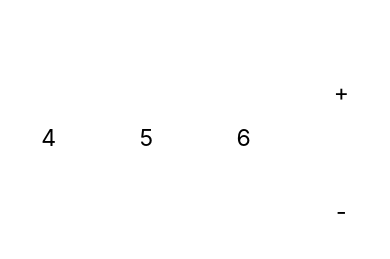
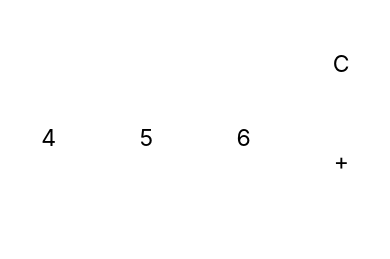
Before and after one commit to ripudamansinghthind/reactnativecalculator, a React Native app: screen / in a window 390 px wide. Shown: the part 337-596 px from the top of the page. Built offline with nearby package versions, Linux system fonts and the light colour scheme.

Commit message:
added additional operator

```diff
--- a/App.tsx
+++ b/App.tsx
@@ -18,13 +18,12 @@ export default class App extends Component<IProps, IState> {
       resultText: "",
       calculationText: "",
     }
-    this.operations = ['Del', '+', '-', '*','/']
+    this.operations = ['Del', 'C', '+', '-', '*','/']
   }
  calculateResult() {
     let text = this.state.resultText
     const lastChar = this.state.resultText.split('').pop()
     let ok1 = this.state.resultText
-    console.log(lastChar)
 
     if(text.length > 1) {
       if (text.charAt(0) == '*' || text.charAt(0) == '+' || text.charAt(0) == '-' || text.charAt(0) == '/') {
@@ -80,18 +79,9 @@ export default class App extends Component<IProps, IState> {
     })
   }
 }
-    // else if(text == '*' || text == '+' || text == '-' || text == '/') {
-    //   this.setState({
-    //     calculationText: "",
-    //     resultText: ""
-    //   })
-    // }
-
   }
  buttonPressed(text: string) {
-   if(Number(this.state.resultText) > 15) {
-    Toast.show('cant type more than 15 numbers');
-   }
+   if(this.state.resultText.length <= 30) {
     if(text=='=') {
       return this.validate && this.calculateResult()
     }
@@ -101,7 +91,6 @@ export default class App extends Component<IProps, IState> {
     switch(text) {
       case '.':
         const lastChar = this.state.resultText.split('').pop()
-        console.log(lastChar)
          if(lastChar == '.') {
            text = text.slice(-1);
            let ok = this.state.resultText;
@@ -112,6 +101,13 @@ export default class App extends Component<IProps, IState> {
     }
     return true
   }
+  else {
+    Toast.show('only 15 numbers please');
+    this.setState({
+      resultText: this.state.resultText.slice(0, -1)
+    })
+  }
+}
   validate() {
     const text = this.state.resultText
     switch(text.slice(-1)) {
@@ -126,9 +122,15 @@ export default class App extends Component<IProps, IState> {
   operate(operation: string) {
     switch(operation) {
       case 'Del':
+        this.setState({
+          resultText: this.state.resultText.slice(0, -1)
+        })
+        break
+      case 'C':
         let text = this.state.resultText.split('')
         this.setState({
-          resultText: ""
+          resultText: "",
+          calculationText: ""
         })
         break
         case '+':
@@ -159,7 +161,7 @@ export default class App extends Component<IProps, IState> {
     }
 
     let ops = []
-    for( let i = 0; i<5; i++) {
+    for( let i = 0; i<6; i++) {
       ops.push(
         <TouchableOpacity key = {k+=k}  style={styles.btn} onPress={() => this.operate(this.operations[i])}>
           <Text style={[styles.btnText]}>{this.operations[i]}</Text>
--- a/package.json
+++ b/package.json
@@ -20,6 +20,7 @@
     "@types/react": "~16.9.0",
     "@types/react-native": "~0.60.23",
     "babel-preset-expo": "~8.0.0",
+    "react-native-clean-project": "^3.3.0",
     "typescript": "~3.6.3"
   },
   "private": true
```
Also changed, not shown: 2 other files (tests, documents, lock files or other folders).
